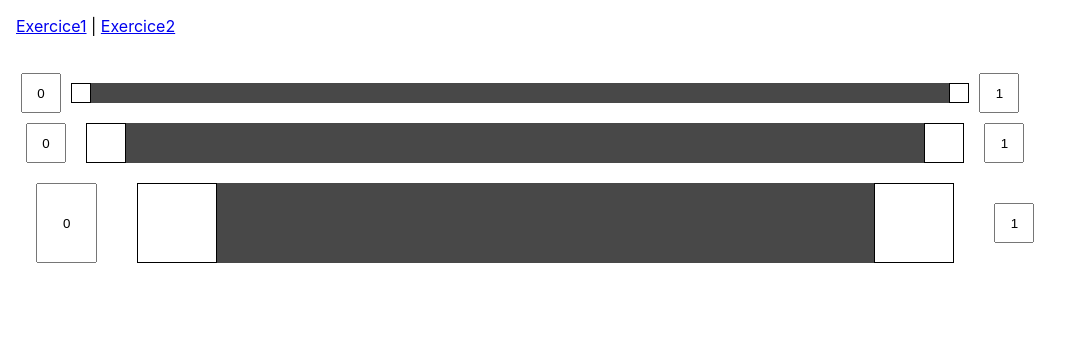
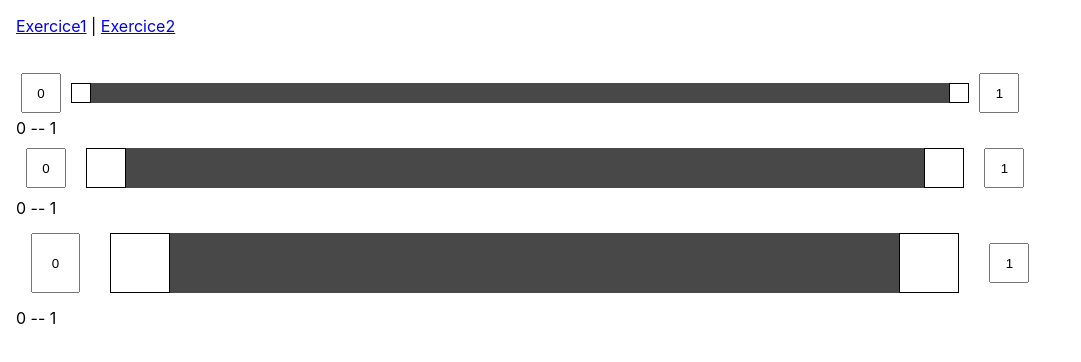
Before and after one commit to adolecumberri/range-input-React-testing, a React (Create React App) app in the folder front/: page /Exercice1 in a window 1280 px wide. Shown: the top 362 px of the page, without its empty margins (0-1081 px from the left). Built offline with nearby package versions, Linux system fonts and the light colour scheme; no server answers.

Commit message:
values exportables outside the component

```diff
--- a/front/src/App.tsx
+++ b/front/src/App.tsx
@@ -7,6 +7,7 @@ import {
 } from "react-router-dom";
 import Navigation from './components/Navigation';
 import Range from './components/Range';
+import { RangeValue } from './interfaces/RangeInput';
 import { myFetch } from './utils';
 
 
@@ -16,7 +17,10 @@ function App() {
   });
   const [valueRange, setValueRange] = useState<number[]>([0, 1]);
 
-
+  const [radio1, setRadio1] = useState< {max: number, min: number } >({min: 0, max: 1});
+  const [radio2, setRadio2] = useState< {max: number, min: number } >({min: 0, max: 1});
+  const [radio3, setRadio3] = useState< {max: number, min: number } >({min: 0, max: 1});
+  const [radio4, setRadio4] = useState< {max: number, min: number } >({min: 0, max: 1});
   /**
    * Calls the backend.
    */
@@ -37,6 +41,8 @@ function App() {
     });
   }, []);
 
+
+
   return (
     <div className="App" style={{ height: '100%' }}>
       <header className="App-header">
@@ -45,11 +51,12 @@ function App() {
           <Navigation />
           <div style={{ padding: "16px" }}>
             <Routes>
-              <Route path="/Exercice1" element={<><Range height={20} testid='cents' value={range} step={0.01} />
-                <Range testid='tenths' value={range} step={0.1} />
-                <Range testid='euros' height={80} value={range} step={1} />
-
-              </>} />
+              <Route path="/Exercice1" element={<>
+                <Range height={20} testid='cents' value={range} step={0.01} onChange={(newValue) => {setRadio1(newValue)}}/>  {radio1.min} -- {radio1.max}
+                <Range testid='tenths' value={range} step={0.1} onChange={(newValue) => {setRadio2(newValue)}}/>  {radio2.min} -- {radio2.max}
+                <Range testid='euros' height={60} value={range} step={1} onChange={(newValue) => {setRadio3(newValue)}}/>  {radio3.min} -- {radio3.max}
+              </>}
+              />
               <Route path="/Exercice2" element={<Range value={valueRange} range={range} labelsEnabled={false} />} />
             </ Routes>
           </div>
--- a/front/src/components/Range.tsx
+++ b/front/src/components/Range.tsx
@@ -16,9 +16,10 @@ interface IRangeInput {
   labelsEnabled?: boolean;
   range?: {min: number, max: number};
   testid?: string;
+  onChange?: (newValue:  {max: number, min: number } ) => void;
 }
 
-const RangeInput: FC<IRangeInput> = ({ width = "80%", height = 40, value, step = 0, labelsEnabled = true, range= null, testid }) => {
+const RangeInput: FC<IRangeInput> = ({ width = "80%", height = 40, value, step = 0, labelsEnabled = true, range= null, testid, onChange }) => {
 
   // const height = 40;
 
@@ -127,6 +128,13 @@ const RangeInput: FC<IRangeInput> = ({ width = "80%", height = 40, value, step =
     setMaxBulletX(maBulletPosition);
 
   }, [sliderWidth]);
+
+  useEffect( () => {
+    onChange && onChange({
+      min: minBulletPrice,
+      max: maxBulletPrice,
+    });
+  }, [minBulletPrice, maxBulletPrice]);
 
   /**
    * Handle bullet price and position by his pixel position.
```
